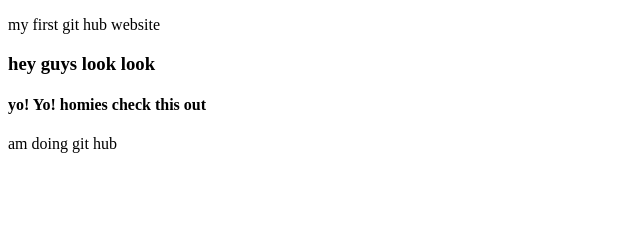
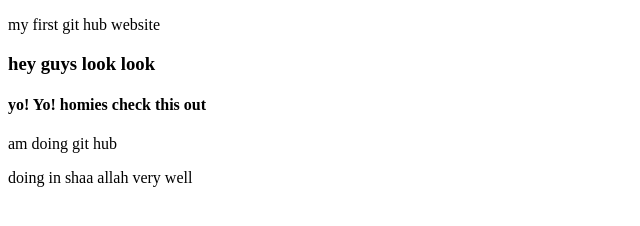
Before and after one commit to srejon773566/Coding, a plain HTML site: page index.html in a window 1280 px wide. Shown: the whole page, without its empty margins (0-640 px from the left). Drawn offline with Linux system fonts and the light colour scheme.

Commit message:
Update index.html

```diff
--- a/index.html
+++ b/index.html
@@ -11,5 +11,8 @@
     <h3>hey guys look look</h3>
     <h4>yo! Yo! homies check this out</h4>
     <p class="class" >am doing git hub</p>
+    <div>
+        doing in shaa allah very well
+    </div>
 </body>
 </html>
```
